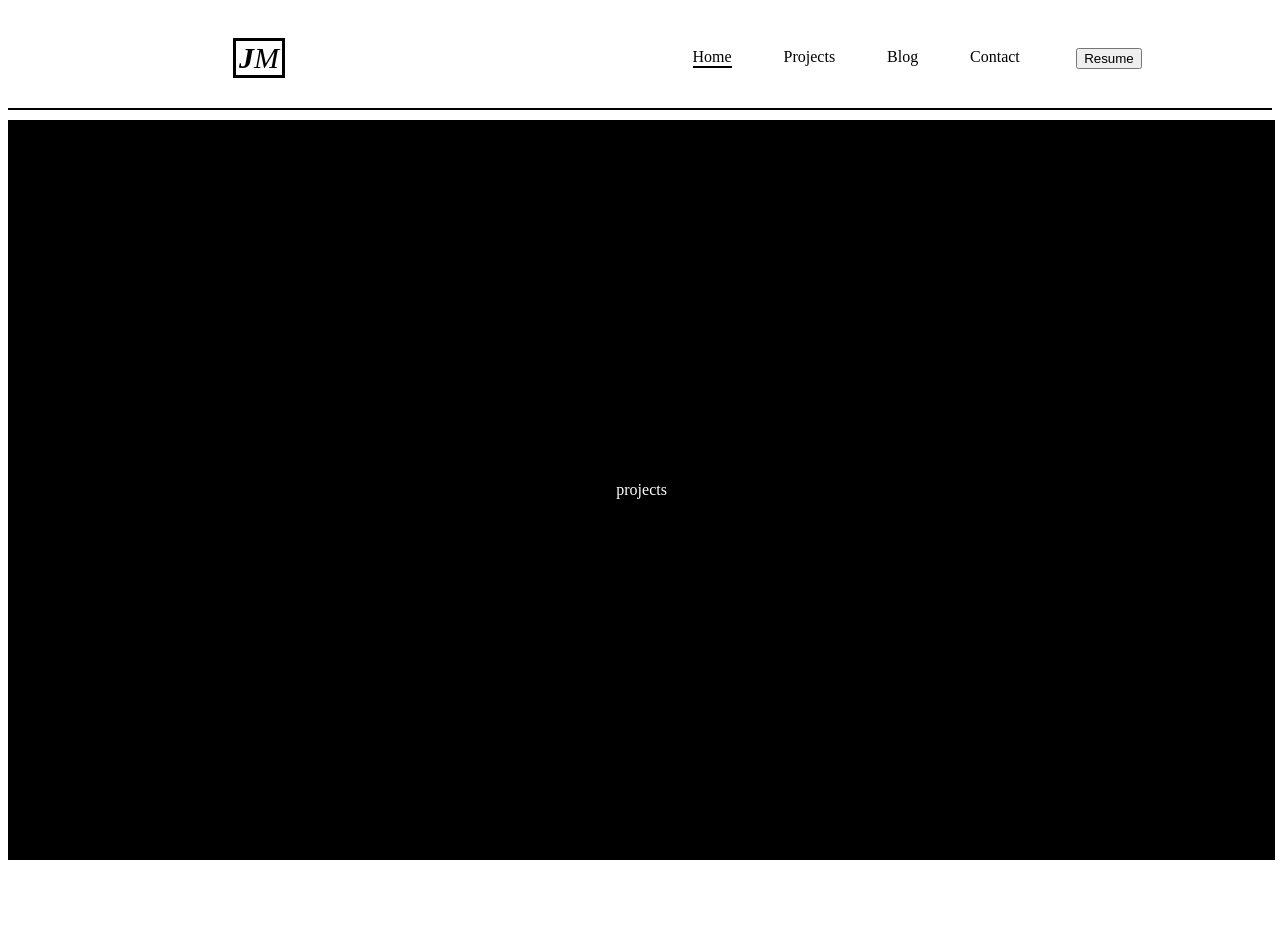
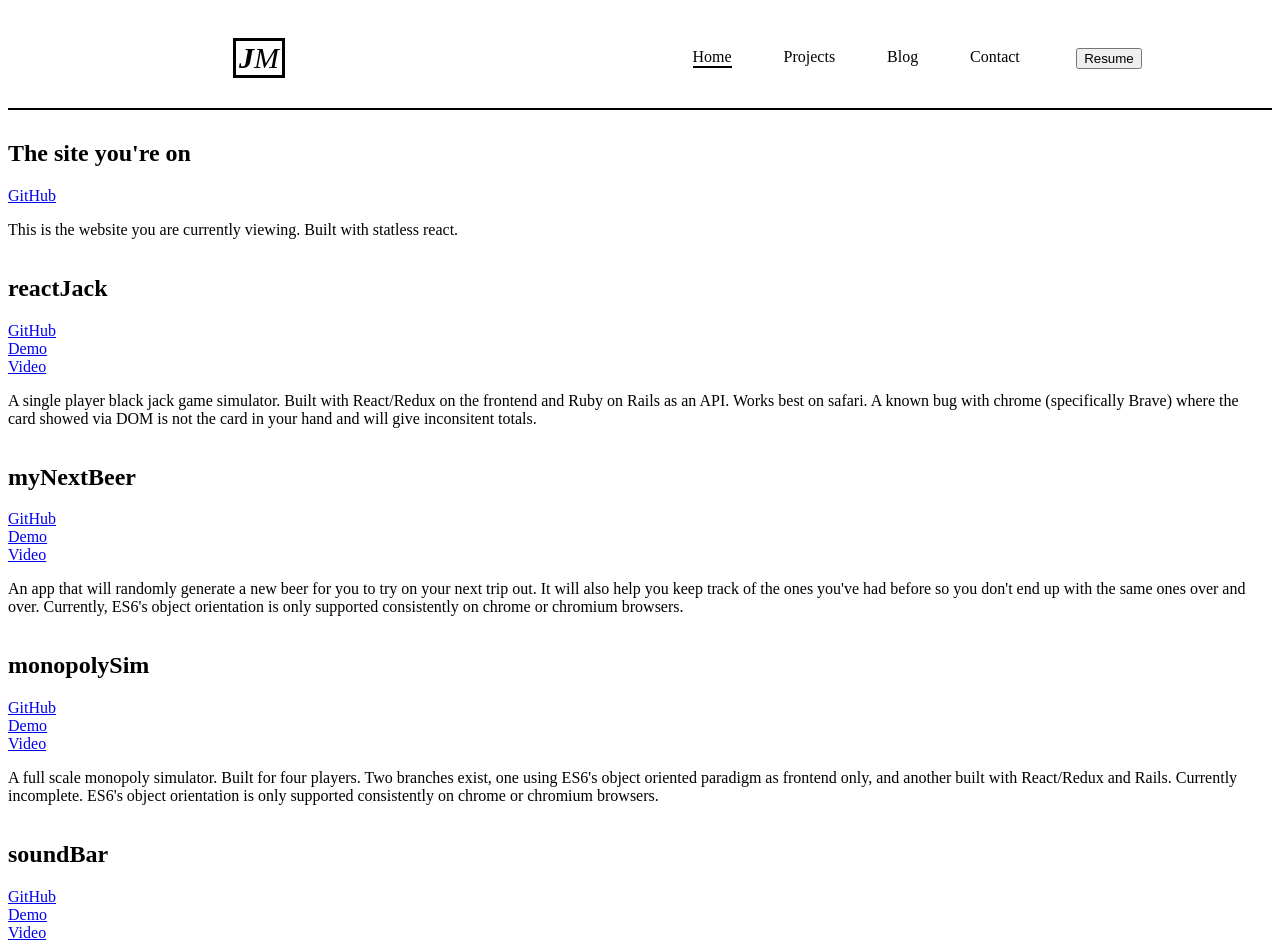
Before and after one commit to jackismoe/site-frontend, a React (Create React App) app: page /projects in a window 1280 px wide. Shown: the top 952 px of the page. Before the commit the page ends 860 px from the top, so only its background shows below. Built offline with nearby package versions, Linux system fonts and the light colour scheme.

Commit message:
build skeleton of projects componenet

```diff
--- a/src/Contact.jsx
+++ b/src/Contact.jsx
@@ -2,6 +2,6 @@ import React from 'react'
 
 export default function Contact() {
   return(
-    <div class='contact'>contact</div>
+    <div className='contact'>contact</div>
   )
 }
--- a/src/Header.jsx
+++ b/src/Header.jsx
@@ -37,18 +37,18 @@ export default class Header extends React.Component {
   render() {
     return(
       <div className='header'>
-        <div class='name'>
-          <p class='name-name'>
+        <div className='name'>
+          <p className='name-name'>
             <em>
               <strong>
-                <span class='first'>J</span>
+                <span className='first'>J</span>
               </strong>
-                <span class='last'>M</span>
+                <span className='last'>M</span>
             </em>
           </p>
         </div>
-        <div class='extras'>
-          <div class='list'>
+        <div className='extras'>
+          <div className='list'>
             <p id='home-link' href='#' className='clicked' onClick={(e) => this.showHome(e)}>Home</p>
             <p id='project-link' href='#' className='not-clicked' onClick={(e) => this.showProjects(e)}>Projects</p>
             <p id='blog-link' href='#' className='not-clicked' onClick={(e) => this.showBlog(e)}>Blog</p>
--- a/src/Projects.jsx
+++ b/src/Projects.jsx
@@ -1,7 +1,79 @@
 import React from 'react'
 
 export default function Projects() {
+
+ const thisSite = [
+  {
+    name: "The site you're on",
+    gitHub: 'https://github.com/jackismoe/portfolio-site',
+    notes: 'This is the website you are currently viewing. Built with statless react.',
+  }
+ ]
+
+  const projects = [
+    {
+      name: 'reactJack',
+      gitHub: 'https://github.com/jackismoe/blackjack',
+      liveSite: 'https://blackjacksim.netlify.app/',
+      notes: 'A single player black jack game simulator. Built with React/Redux on the frontend and Ruby on Rails as an API. Works best on safari. A known bug with chrome (specifically Brave) where the card showed via DOM is not the card in your hand and will give inconsitent totals.',
+      video: 'https://drive.google.com/drive/u/2/my-drive',
+      // image:,
+    },
+    {
+      name: 'myNextBeer',
+      gitHub: 'https://github.com/jackismoe/myNextBeer',
+      liveSite: 'https://mynextbeer.netlify.app/',
+      notes: "An app that will randomly generate a new beer for you to try on your next trip out. It will also help you keep track of the ones you've had before so you don't end up with the same ones over and over. Currently, ES6's object orientation is only supported consistently on chrome or chromium browsers.",
+      video: 'https://drive.google.com/drive/u/3/my-drive',
+      // image:,
+    },
+    {
+      name: 'monopolySim',
+      gitHub: 'https://github.com/jackismoe/monopolySim',
+      liveSite: 'https://monopolysimvjs.netlify.app/',
+      notes: "A full scale monopoly simulator. Built for four players. Two branches exist, one using ES6's object oriented paradigm as frontend only, and another built with React/Redux and Rails. Currently incomplete. ES6's object orientation is only supported consistently on chrome or chromium browsers.",
+      video: 'https://github.com/jackismoe',
+      // image:,
+    },
+    {
+      name: 'soundBar',
+      gitHub: 'https://github.com/jackismoe/SoundBar',
+      liveSite: 'https://rorsoundbar.herokuapp.com/',
+      notes: 'An instrument resale database. Think reverb or ebay. Built as an MVC structured application using just Ruby on Rails. Implements sorting mechanics and model dependencies for destruction of items.',
+      video: 'https://drive.google.com/drive/u/3/my-drive',
+      // image:,
+    },
+    {
+      name: 'TopNewsD1',
+      gitHub: 'https://github.com/jackismoe/topnewsd1',
+      liveSite: 'https://github.com/jackismoe',
+      notes: "My first development project. A CLI Ruby gem with a web scraper that goes to ESPN's Mens D1 Basketball site and grabs the top two stories on any given day. Currently not live on the web.",
+      video: 'https://drive.google.com/drive/u/0/my-drive?hl=en',
+      // image:,
+    },
+  ]
+
   return(
-    <div class='projects'>projects</div>
+    <div className='projects'>
+      {thisSite.map((site) => {
+        return (
+          <>
+            <h2>{site.name}</h2>
+            <a href={site.gitHub}>GitHub</a>
+            <p>{site.notes}</p>
+          </>
+        )
+      })}
+      {projects.map((project) => {
+        return (<>
+          <h2>{project.name}</h2>
+          <a href={project.gitHub}>GitHub</a>
+          <a href={project.liveSite}>Demo</a>
+          <a href={project.video}>Video</a>
+          <p>{project.notes}</p>
+          </>
+        )
+      })}
+    </div>
   )
 }
--- a/src/index.css
+++ b/src/index.css
@@ -15,8 +15,6 @@
 }
 .body, .blog, .projects, .contact {
   position: absolute;
-  background-color: black;
-  color: white;
   display: flex;
   align-items: center;
   justify-content: center;
@@ -58,3 +56,7 @@ p#home-link,p#project-link, p#blog-link, p#contact-link, button {
 .last {
   margin-right: 3px;
 }
+.projects {
+  position: relative;
+  display: grid;
+}
```
